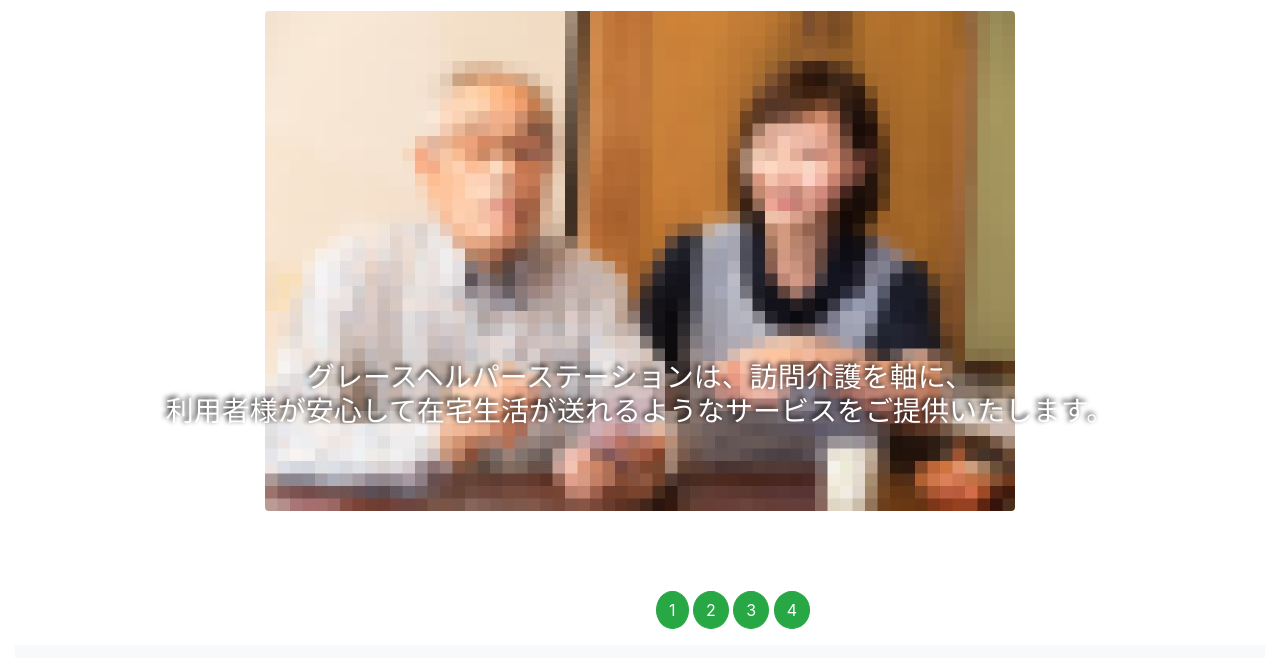
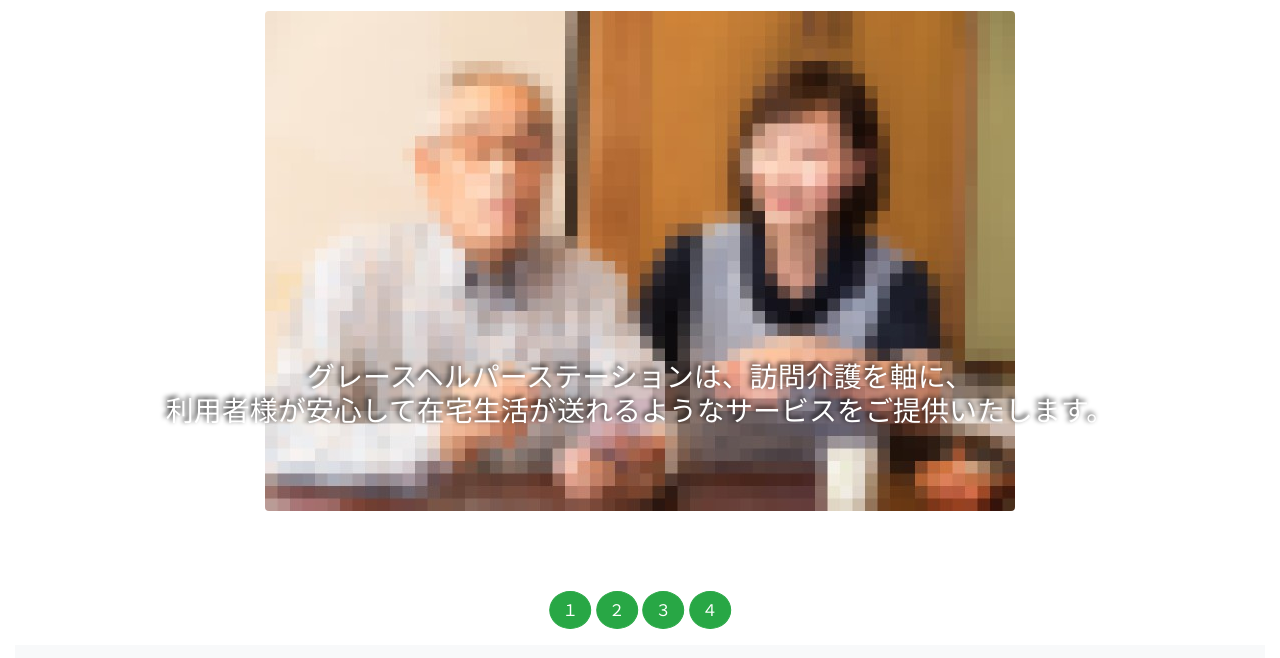
Before and after one commit to ImAuty/html_page, a plain HTML site: page index.html in a window 1280 px wide. Shown: the part 75-733 px from the top of the page. Drawn offline with Linux system fonts and the light colour scheme.

Commit message:
表示位置を修正しました

```diff
--- a/index.html
+++ b/index.html
@@ -25,6 +25,7 @@
             left: 50%;
             bottom: 80px;
             z-index: 1;
+            transform: translate(-50%, 0%);
         }
 
         header {
@@ -140,10 +141,10 @@
             </div>
         </div>
         <div id="scroll_next" class="p-3 d-none d-md-block">
-            <a href="#content1" class="btn btn-success rounded-circle">1</a>
-            <a href="#content2" class="btn btn-success rounded-circle">2</a>
-            <a href="#content3" class="btn btn-success rounded-circle">3</a>
-            <a href="#content4" class="btn btn-success rounded-circle">4</a>
+            <a href="#content1" class="btn btn-success rounded-circle">１</a>
+            <a href="#content2" class="btn btn-success rounded-circle">２</a>
+            <a href="#content3" class="btn btn-success rounded-circle">３</a>
+            <a href="#content4" class="btn btn-success rounded-circle">４</a>
         </div>
     </main>
     <footer>
```
